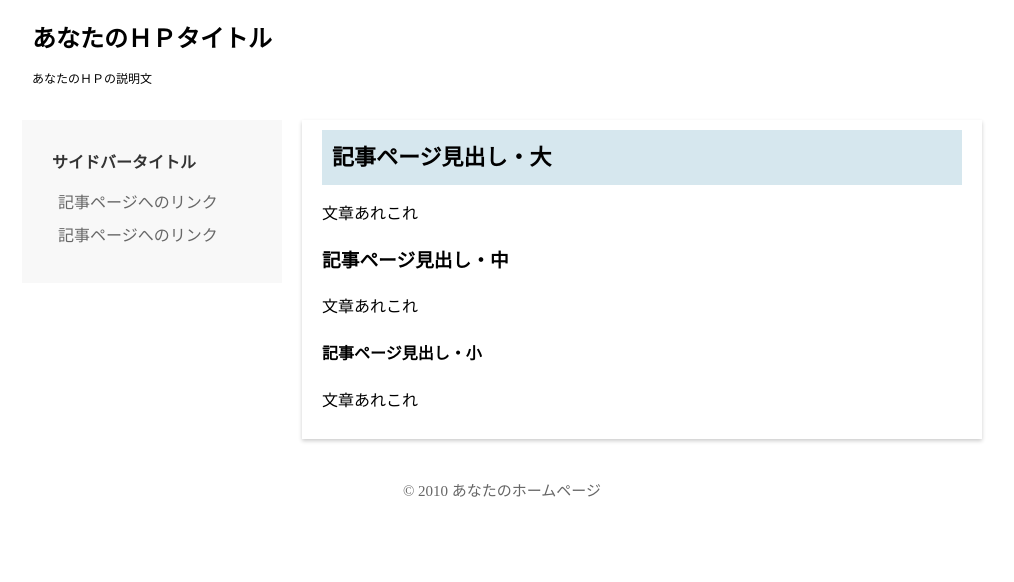
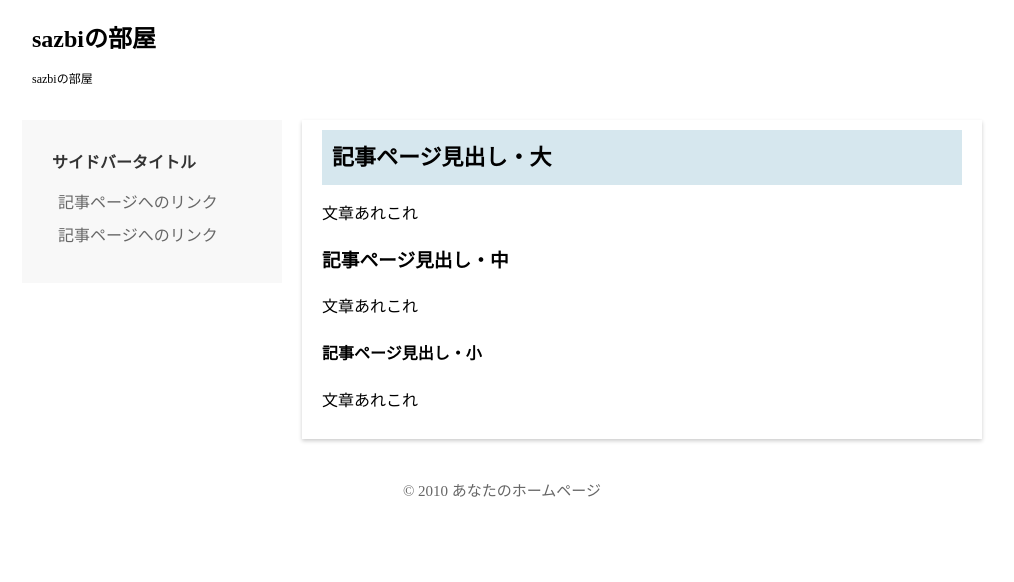
Before and after one commit to sazbi123/sazbi123.github.io, a plain HTML site: page index.html in a window 1280 px wide. Shown: the whole page, without its empty margins (138-1152 px from the left). Drawn offline with Linux system fonts and the light colour scheme.

Commit message:
Update index.html

```diff
--- a/index.html
+++ b/index.html
@@ -2,7 +2,7 @@
 <html lang="ja">
 <head>
 <meta charset="utf-8">
-<title>あなたのＨＰタイトル</title>
+<title>sazbiの部屋</title>
 <meta name="keywords" content="ページのキーワードA,B,C">
 <meta name="description" content="ページの説明">
 <meta name="viewport" content="width=device-width, initial-scale=1">
@@ -12,8 +12,8 @@
 <div id="outer">
 <header>
 <div class="header-inner">
-<h1>あなたのＨＰタイトル</h1>
-<p>あなたのＨＰの説明文</p>
+<h1>sazbiの部屋</h1>
+<p>sazbiの部屋</p>
 </div>
 </header>
 <div id="content">
```
